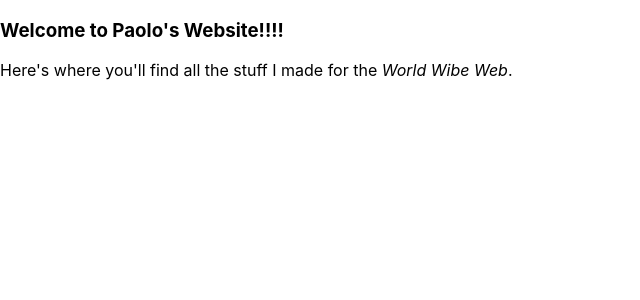
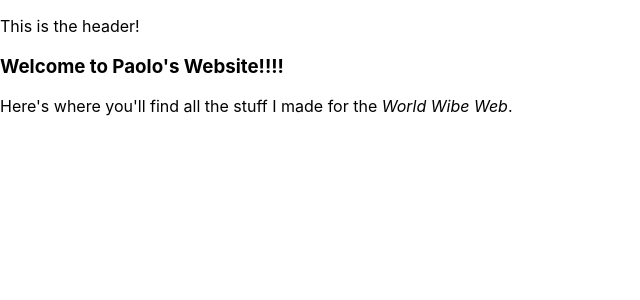
Before and after one commit to succip/paoloswebsite, a React (Create React App) app: page / in a window 1280 px wide. Shown: the top 300 px of the page, without its empty margins (0-640 px from the left). Built offline with nearby package versions, Linux system fonts and the light colour scheme.

Commit message:
added header

```diff
--- a/package.json
+++ b/package.json
@@ -6,6 +6,7 @@
     "@testing-library/jest-dom": "^5.11.4",
     "@testing-library/react": "^11.1.0",
     "@testing-library/user-event": "^12.1.10",
+    "bootstrap": "^5.1.0",
     "react": "^17.0.2",
     "react-dom": "^17.0.2",
     "react-scripts": "4.0.3",
--- a/src/App.js
+++ b/src/App.js
@@ -1,9 +1,11 @@
 import "./App.css";
 import React from "react";
+import Header from "./Components/Header/Header";
 
 const App = () => {
   return (
     <React.Fragment>
+      <Header></Header>
       <h3>Welcome to Paolo's Website!!!!</h3>
       <p>
         Here's where you'll find all the stuff I made for the <i>World Wibe Web</i>.
--- /dev/null
+++ b/src/Components/Header/Header.jsx
@@ -0,0 +1,10 @@
+import React from "react";
+const Header = () => {
+  return (
+    <React.Fragment>
+      <p>This is the header!</p>
+    </React.Fragment>
+  );
+};
+
+export default Header;
```
Also changed, not shown: 1 other file (tests, documents, lock files or other folders).
